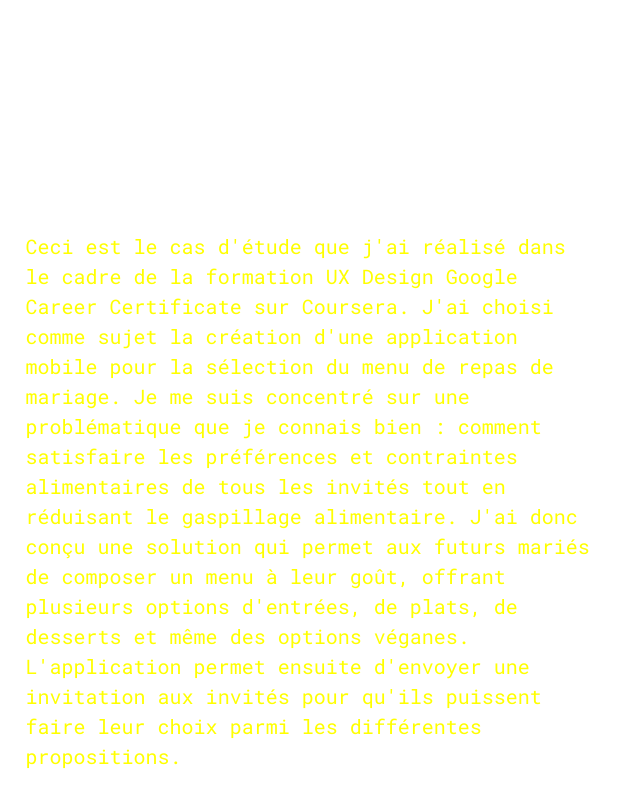
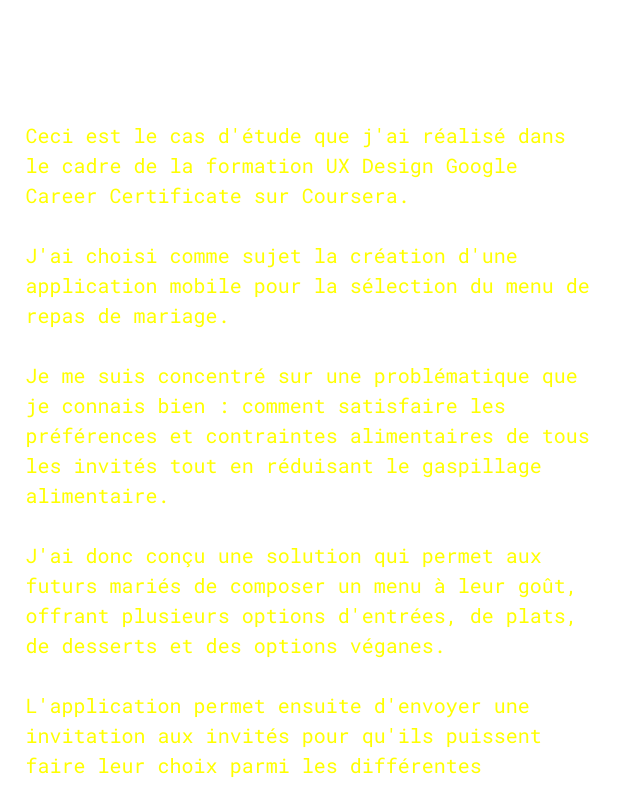
Before and after one commit to 159SAMSPAROW/Portfolio_v3, a React (Vite) app: page / in a window 1280 px wide. Shown: the part 1760-2546 px from the top of the page, without its empty margins (0-640 px from the left). Built offline with nearby package versions, Linux system fonts and the light colour scheme.

Commit message:
responsive modification

```diff
--- a/src/App.jsx
+++ b/src/App.jsx
@@ -3,6 +3,7 @@ import Header from "./components/Header";
 import Hero from "./components/Hero";
 import Acomplishements from "./components/Acomplishements";
 import Project from "./components/Project";
+import { BackgroundVideo } from "./style/app.js";
 
 function App() {
   const videoRef = useRef(null);
@@ -24,7 +25,7 @@ function App() {
   return (
     <>
       {!videoError ? (
-        <video
+        <BackgroundVideo
           ref={videoRef}
           autoPlay
           muted
@@ -41,8 +42,8 @@ function App() {
           }}
           onError={handleVideoError}
         >
-          <source src="/Video/BackgrundVid2.mp4" type="video/mp4" />
-        </video>
+          <source src="/Video/BackgroundVid2.mp4" type="video/mp4" />
+        </BackgroundVideo>
       ) : (
         <div
           style={{
--- a/src/components/Project.jsx
+++ b/src/components/Project.jsx
@@ -5,6 +5,7 @@ import {
   ProjectImage,
   ProjectTitle,
   SectionProject,
+  NavLink,
   StyledCarousel,
 } from "../style/project";
 import { Div1 } from "../style/header";
@@ -16,19 +17,27 @@ const Project = () => {
       <ProjectTitle>Cas d'étude Formation UX</ProjectTitle>
       <ProjectDescription>
         Ceci est le cas d'étude que j'ai réalisé dans le cadre de la formation
-        UX Design Google Career Certificate sur Coursera. J'ai choisi comme
+        UX Design Google Career Certificate sur Coursera.<br/><br/> J'ai choisi comme
         sujet la création d'une application mobile pour la sélection du menu de
-        repas de mariage. Je me suis concentré sur une problématique que je connais bien
+        repas de mariage.<br/><br/> Je me suis concentré sur une problématique que je connais bien
         : comment satisfaire les préférences et contraintes alimentaires de tous
-        les invités tout en réduisant le gaspillage alimentaire. J'ai donc conçu
+        les invités tout en réduisant le gaspillage alimentaire.<br/><br/> J'ai donc conçu
         une solution qui permet aux futurs mariés de composer un menu à leur
-        goût, offrant plusieurs options d'entrées, de plats, de desserts et même
-        des options véganes. L'application permet ensuite d'envoyer une
+        goût, offrant plusieurs options d'entrées, de plats, de desserts et
+        des options véganes.<br/><br/> L'application permet ensuite d'envoyer une
         invitation aux invités pour qu'ils puissent faire leur choix parmi les
         différentes propositions.
         <br/>
         <br/>
-        Et j' ai commencé a coder cette application en apprenant par la même occasion react-native.
+        J' ai commencé a coder cette application en apprenant par la même occasion react-native,
+        voici le lien du Repo:
+        <NavLink
+            href="https://github.com/159SAMSPAROW/React-Native-_app_Weeding_Time"
+            target="_blank"
+            rel="noopener noreferrer" // Ajouté pour des raisons de sécurité
+          >
+            Link
+          </NavLink>
       </ProjectDescription>
 
       <Div1>
--- /dev/null
+++ b/src/style/app.js
@@ -0,0 +1,12 @@
+import styled from "styled-components";
+
+export const BackgroundVideo = styled.video`
+  z-index: -1;
+  opacity: 0.9;
+
+  @media (max-width: 760px) {
+  }
+
+  @media (max-width: 960px) {
+  }
+`;
--- a/src/style/globals.js
+++ b/src/style/globals.js
@@ -8,8 +8,6 @@ const GlobalStyles = createGlobalStyle`
     font-weight: normal;
     font-style: normal;
   }
-
-
 
   * {
     box-sizing: border-box;
--- a/src/style/header.js
+++ b/src/style/header.js
@@ -35,10 +35,18 @@ export const Div3 = styled.div`
   display: flex;
   justify-content: space-around;
   align-items: center;
+
+  @media (max-width: 760px) {
+    margin-top: 10%;
+  }
+
+  @media (max-width: 960px) {
+    margin-right: 2%;
+  }
 `;
 
 export const Div4 = styled.div`
-  font-size: 30px;
+
   font-weight: bold;
   color: white;
 
@@ -120,7 +128,9 @@ export const ProfileImg = styled.img`
 export const StyledSpan = styled.span`
   font-size: 10rem;
   line-height: 2.6;
-  @media : (max-width: 760px) {
-    font-size: 1.5rem;
+
+
+  @media (max-width: 760px) {
+    font-size: 1.8rem;
   }
 `;
--- a/src/style/hero.js
+++ b/src/style/hero.js
@@ -10,7 +10,11 @@ margin: 12%;
 export const Div1 = styled.div`
 width: 50%;
 margin: 1%;
+color: #FFFFFF;
 
+@media (max-width: 760px) {
+  width: 75%;
+}
 `;
 
 export const Div2 = styled.div`
@@ -18,6 +22,12 @@ width: 60%;
 margin: 7% 0 2% 0;
 font-size: 2.5rem;
 color: #FFFFFF;
+
+@media (max-width: 760px) {
+  text-align: center;
+  width :90%;
+  margin-top: 25%;
+}
 `;
 
 export const NavLink = styled.a`
@@ -27,11 +37,23 @@ margin-left: 10px;
 `;
 
 export const H2 = styled.h2`
-color: #FFFFFF;
 font-size: 2.5rem;
 line-height:1.6;
+
+@media (max-width: 760px) {
+  font-size: 1.9rem;
+}
+
+@media (max-width: 960px) {
+  font-size: 2rem;
+}
 `
 export const Span = styled.span`
   display: block;
   margin-bottom: 2rem;
+  font-size: 2.2rem;
+
+  @media (max-width: 760px) {
+    1.7rem
+  }
 `;
--- a/src/style/project.js
+++ b/src/style/project.js
@@ -14,7 +14,11 @@ export const ProjectTitle = styled.h2`
   font-size: 3.5rem;
   color: #ffffff;
 `;
-
+export const NavLink = styled.a`
+  color: #ffffff;
+  margin-left: 20px;
+  text-decoration: underline;
+`;
 export const Div1 = styled.div``;
 
 export const Div2 = styled.div``;
@@ -25,18 +29,35 @@ export const ProjectDescription = styled.p`
   color: #ffff00;
   line-height: 1.5;
   margin: 2%;
+
+  @media (max-width: 760px) {
+    width: 75%;
+  }
 `;
 export const ProjectImage = styled.div`
-  width: 70vw;
+  width: 70%;
   margin-left: 10%;
 
-  img {
-    padding: 2.5rem;
+  @media (max-width: 760px) {
+    width: 90%;
   }
 `;
 
 export const StyledCarousel = styled(Carousel)`
+  width: 80%;
+  margin-left: 11%;
+
+  @media (max-width: 760px) {
+    margin-top: 50px;
+  }
+
   .control-dots .dot {
-    background: #ffff00;
+    background: transparent;
+  }
+
+  @media (max-width: 760px) {
+    .control-dots .dot {
+      display: none;
+    }
   }
 `;
```
